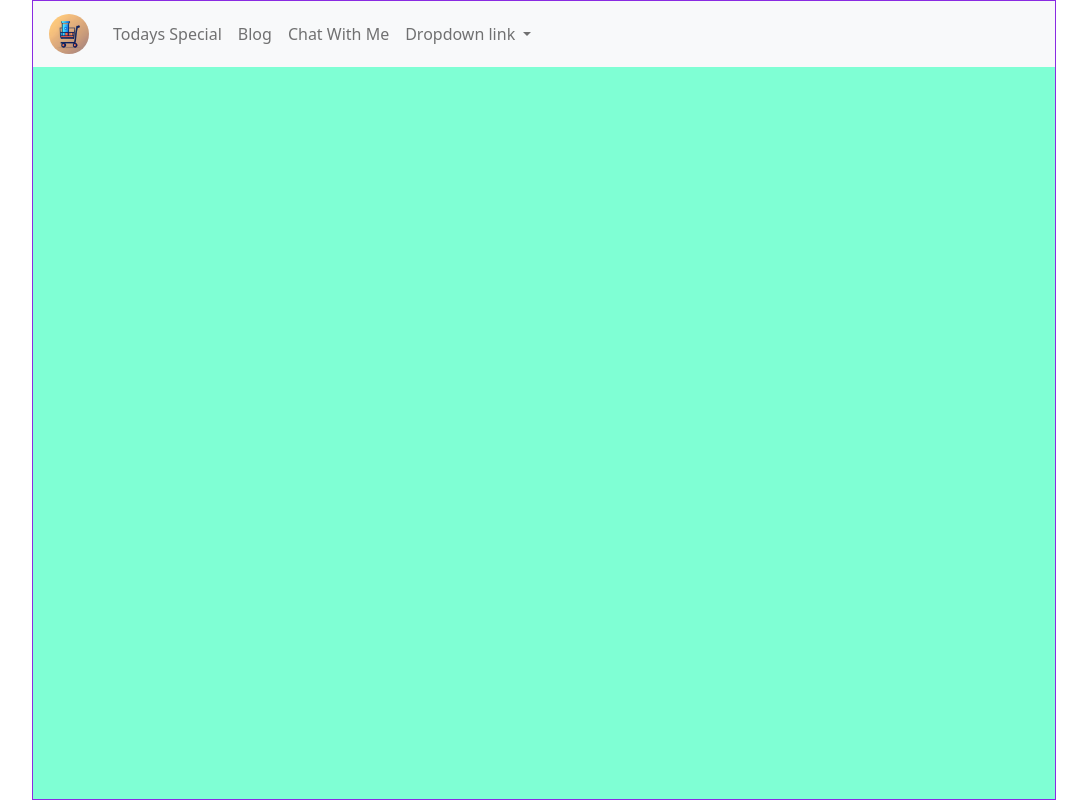
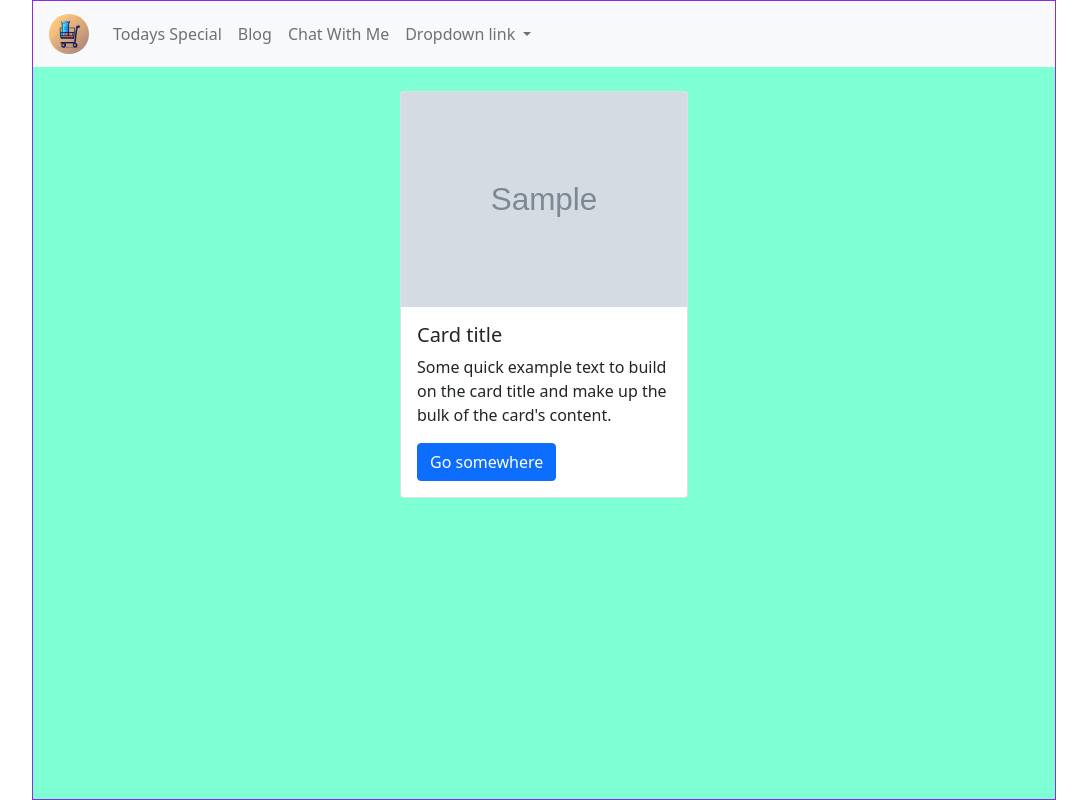
Before and after one commit to Antony-M1/shopscoop, a Django app: page / in a window 1280 px wide. Shown: the whole page, without its empty margins (96-1183 px from the left). Run offline with Django 4.2, Linux system fonts and the light colour scheme; tables that the repository leaves empty hold one stand-in row (Sample ...).

Commit message:
Product-Card-added

```diff
--- a/shop/static/shop/css/home.css
+++ b/shop/static/shop/css/home.css
@@ -24,3 +24,13 @@ body {
 .navbar-brand {
     margin-left: 1rem;
 }
+
+
+#product-list {
+    display: flex;
+    flex-direction: row;
+    column-gap: 10px;
+    row-gap: 10px;
+    flex-wrap: wrap;
+    justify-content: space-evenly;
+}
--- a/shop/templates/shop/home.html
+++ b/shop/templates/shop/home.html
@@ -20,8 +20,22 @@
     <div id="root">
         <div id="navbar">
             {% include 'shop/navbar.html' %}
+            <br>
+            <div id="product-list">
+              {% for data in product_data %}
+                <div class="card" style="width: 18rem;">
+                  <img src="{{ MEDIA_URL }}{{ data.image }}" class="card-img-top" alt="Product Image Not Found 🥺">
+                  <div class="card-body">
+                    <h5 class="card-title">Card title</h5>
+                    <p class="card-text">Some quick example text to build on the card title and make up the bulk of the card's content.</p>
+                    <a href="#" class="btn btn-primary">Go somewhere</a>
+                  </div>
+                </div>
+              {% endfor %}
+            </div>
         </div>
     </div>
+
 
     <!-- Optional JavaScript; choose one of the two! -->
 
--- a/shop/urls.py
+++ b/shop/urls.py
@@ -1,9 +1,8 @@
 from django.urls import path
 from . import views
-from django.conf import settings
-from django.conf.urls.static import static
+
 
 
 urlpatterns = [
     path('', views.home, name='home')
-] + static(settings.MEDIA_URL, document_root=settings.MEDIA_ROOT)
+]
--- a/shop/views.py
+++ b/shop/views.py
@@ -1,7 +1,12 @@
 from django.shortcuts import render
 from django.http import HttpResponse
+from .models import Product
 
 # Create your views here.
 
 def home(request):
-    return render(request, template_name='shop/home.html', status=200)
+    product_details = Product.objects.all()
+    context = {
+        'product_data': product_details
+    }
+    return render(request, template_name='shop/home.html', status=200, context=context)
--- a/shopscoop/urls.py
+++ b/shopscoop/urls.py
@@ -16,8 +16,10 @@ Including another URLconf
 """
 from django.contrib import admin
 from django.urls import path, include
+from django.conf import settings
+from django.conf.urls.static import static
 
 urlpatterns = [
     path('admin/', admin.site.urls),
     path('', include('shop.urls'))
-]
+] + static(settings.MEDIA_URL, document_root=settings.MEDIA_ROOT)
```
